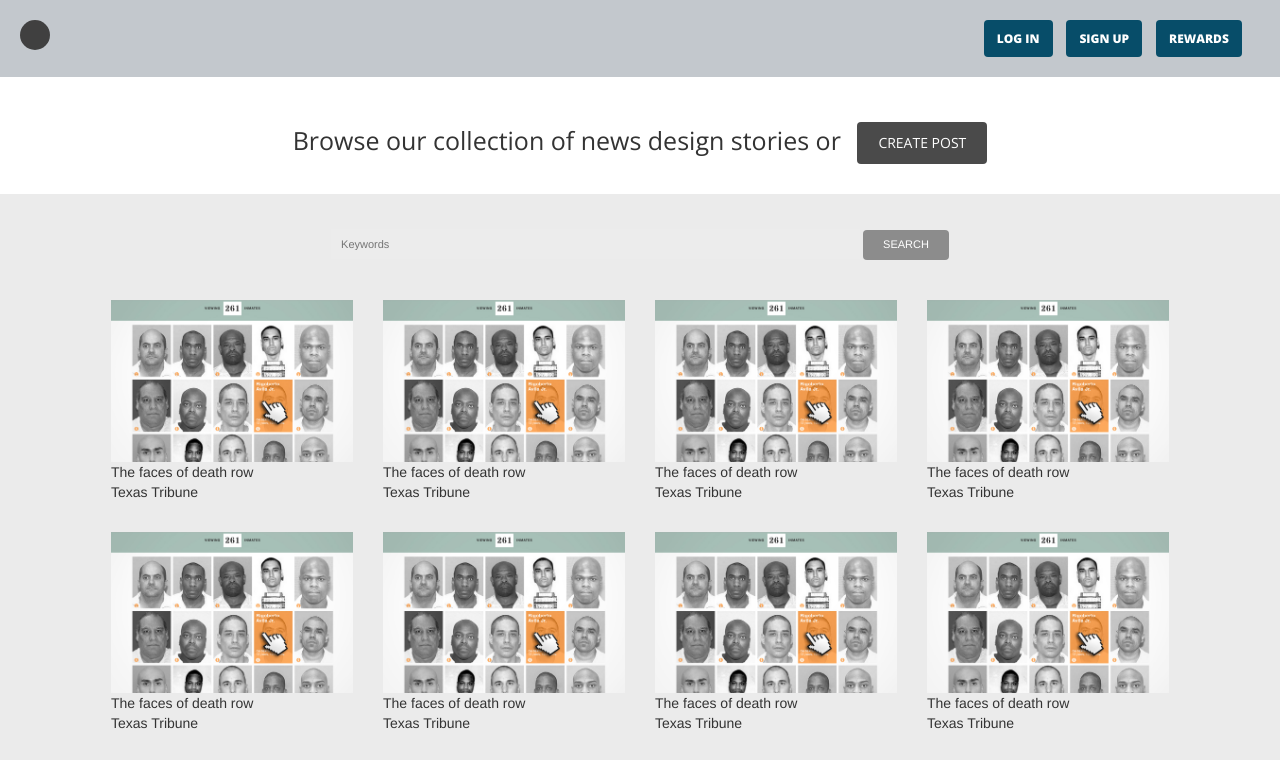
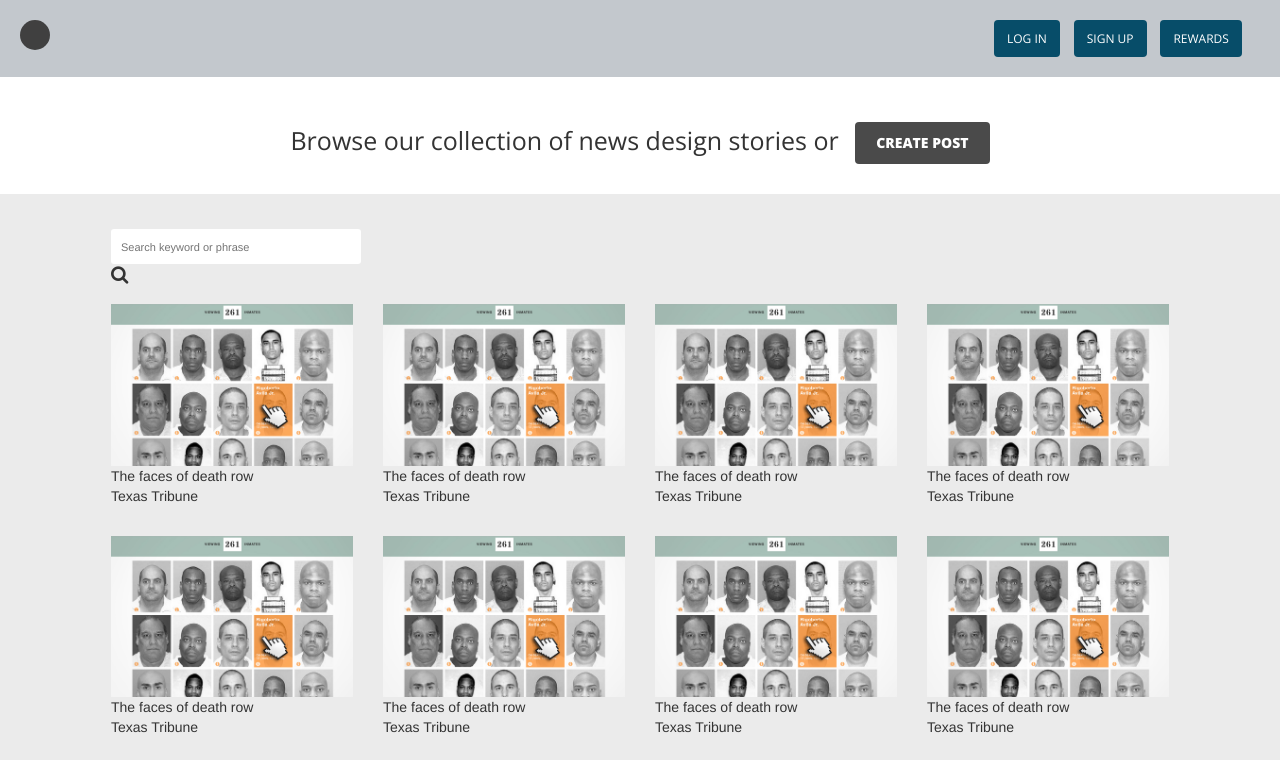
Before and after one commit to SNDMakes/team-corona-heights, a plain HTML site: page index.html in a window 1280 px wide. Shown: the top 760 px of the page. Drawn offline with nearby package versions, Linux system fonts and the light colour scheme.

Commit message:
various adjustments

```diff
--- a/index.html
+++ b/index.html
@@ -10,7 +10,7 @@
     <!-- styles -->
     <link rel="stylesheet" type="text/css" href="styles.css">
     <link href='https://fonts.googleapis.com/css?family=Open+Sans:400,800,300' rel='stylesheet' type='text/css'>
-
+    <link rel="stylesheet" href="https://maxcdn.bootstrapcdn.com/font-awesome/4.5.0/css/font-awesome.min.css">
     <link rel="stylesheet" href="https://maxcdn.bootstrapcdn.com/bootstrap/3.3.6/css/bootstrap.min.css" integrity="sha384-1q8mTJOASx8j1Au+a5WDVnPi2lkFfwwEAa8hDDdjZlpLegxhjVME1fgjWPGmkzs7" crossorigin="anonymous">
 
 
@@ -54,14 +54,9 @@
         <div class="container-fluid">
 
             <div id="search">
-
-                <input id="search-box" type="text" placeholder="Keywords" required>
-                <input id="submit" class="btn" type="submit" value="SEARCH">
-
+                <input id="search-box" type="text" placeholder="Search keyword or phrase" required>
+                <div id="submit"><i class="fa fa-search fa-lg"></i></div>
             </div>
-
-            <!-- newest
-            most popular -->
 
 
             <div class="row">
--- a/styles.css
+++ b/styles.css
@@ -26,7 +26,6 @@
     background-color: #074D69;
     font-size: 12px;
     font-family: 'Open Sans';
-    font-weight: 800;
     padding: 9px 12px;
     outline: 0;
     margin-right: 10px;
@@ -57,6 +56,7 @@
 	padding: 10px 20px;
 	margin: 15px 0 15px 10px;
 	outline: 0;
+	font-weight: 800;
 }
 
 #create:hover {
@@ -77,31 +77,34 @@
 }
 
 #search {
-	text-align: center;
+	/*text-align: center;*/
 	margin-bottom: 40px;
-	font-size: 11px;
-}
-
-#search .btn {
-	font-size: 11px;
+	display: inline;
+	/*width: px;*/
+	position: relative;
 }
 
 #search-box {
-	width: 50%;
-	background-color: #ececec;
+	width: 250px;
 	border: 0;
-	height: 30px;
+	height: 35px;
 	padding-left: 10px;
 	outline: 0;
+	font-size: 11px;
+	/*float: left;*/
+	margin-right: 7px;
+	border-radius: 3px;
 }
 
-#submit {
-	height: 30px;
-	padding: 0 20px;
-	background-color: #8c8c8c;
-	border: 0;
+
+#submit:hover {
 	color: #fff;
-	outline: 0;
+	cursor: pointer;
+	transition: 0.2s;
+}
+
+.fa-search {
+	vertical-align: middle;
 }
 
 .row {
```
Also changed, not shown: script.js (+11 -3 lines).
